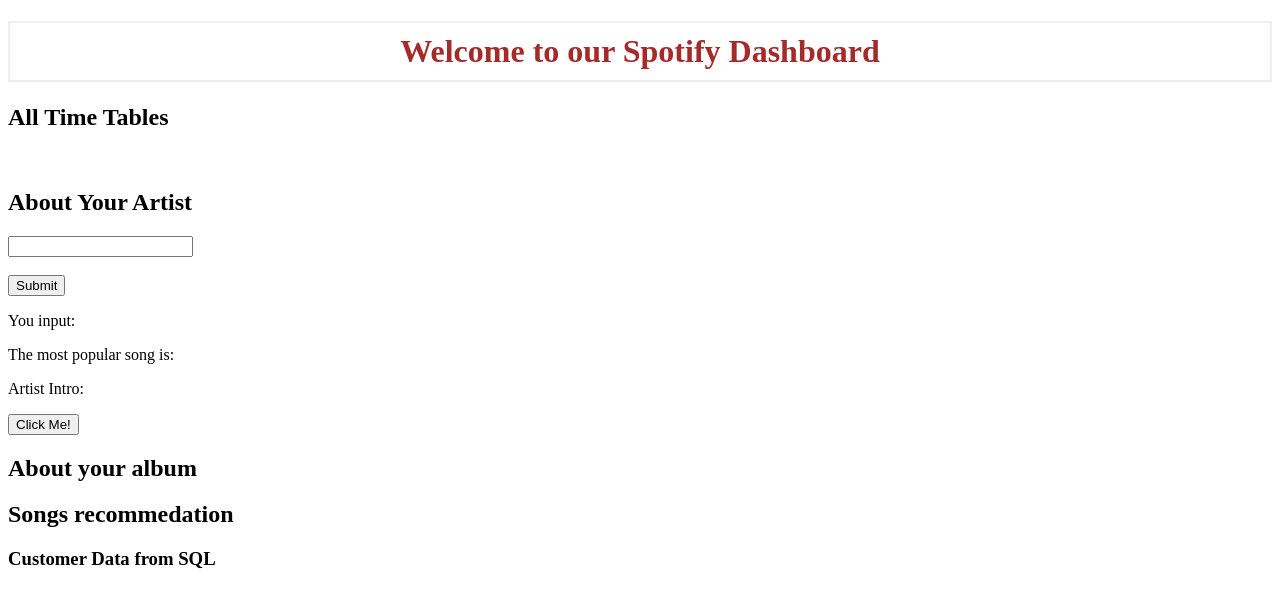
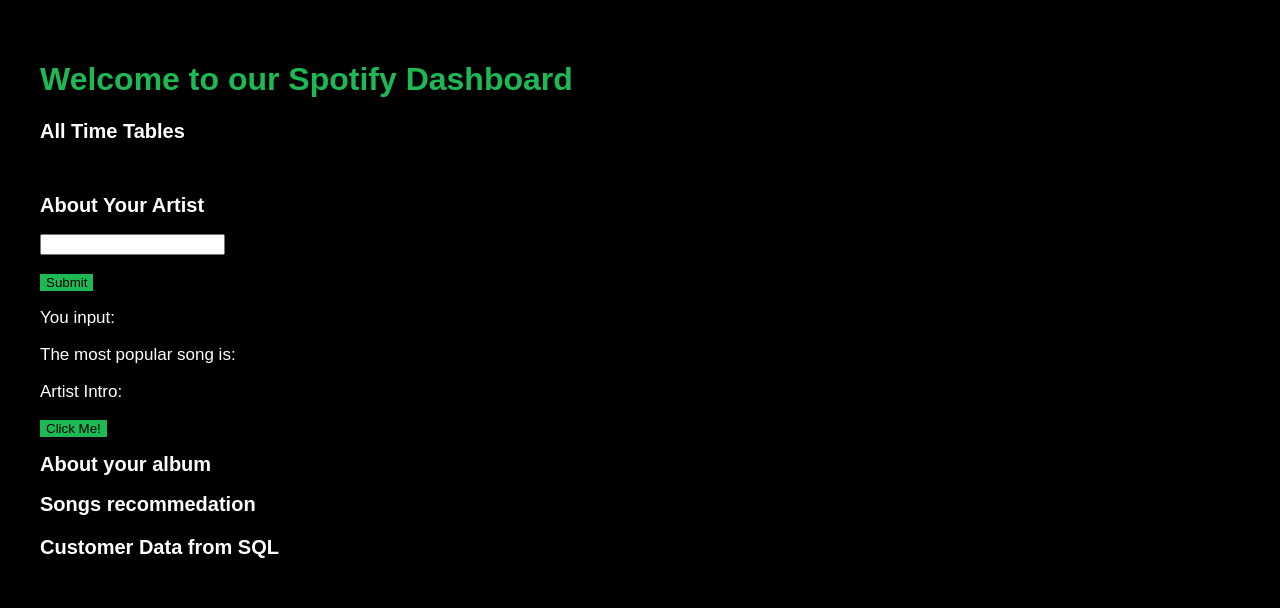
Before and after one commit to MarkPhamm/spotify_app, a Flask app: template spotify_app/templates/index.html in a window 1280 px wide. Shown: the top 608 px of the page. Run offline with Flask 3, Linux system fonts and the light colour scheme; the template is opened without the code that fills it, so the values that code supplies are empty; parts of the project's set-up code (start-up, migrations or seed data) failed here and were passed over.

Commit message:
change css color

```diff
--- a/spotify_app/static/css/style.css
+++ b/spotify_app/static/css/style.css
@@ -1,6 +1,82 @@
+body {
+    font-family: "Notable", sans-serif;
+    margin: 20px;
+    padding: 20px;
+    background-color: black;
+}
+
 h1 {
-    border: 2px #eee solid;
-    color: brown;
+    color: #1db954;
+}
+
+h2 {
+  color: white;
+  font-family: "Notable", sans-serif;
+  font-size: 20px;
+}
+
+h3 {
+  color: white;
+  font-family: "Notable", sans-serif;
+  font-size: 20px;
+}
+
+label{
+  color: white
+}
+
+p {
+    color: white;
+    font-family: "Nunito", sans-serif;
+    font-size: 17px;
+}
+
+/* # for id selector */
+#copyright {
+  color: #1db954;
+}
+
+/* . for class selector */
+.topnav {
+    overflow: hidden;
+    background-color: #1db954;
+  }
+
+  .topnav a {
+    float: left;
+    color: black;
     text-align: center;
-    padding: 10px;
+    padding: 14px 16px;
+    text-decoration: none;
+    font-size: 17px;
+  }
+
+  .topnav a:hover {
+    background-color: #137736;
+    color: white;
+  }
+
+  .topnav a.active {
+    background-color: #1db954;
+    color: black;
+  }
+
+  .topnav a.active:hover {
+    background-color: #137736;
+    color: white;
+  }
+
+/* for submit button style*/
+button {
+  background-color: #1db954;
+  color: black;
+  border-style: none;
+  box-sizing: border-box;
+  font-family: "Nunito", sans-serif;
+  user-select: none;
 }
+  button:hover{
+    background-color: #137736;
+    color: white;
+    border-style: none;
+  }
```
Also changed, not shown: 1 other file.
